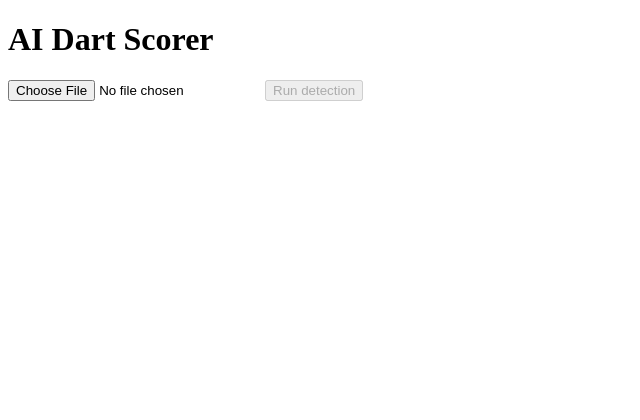
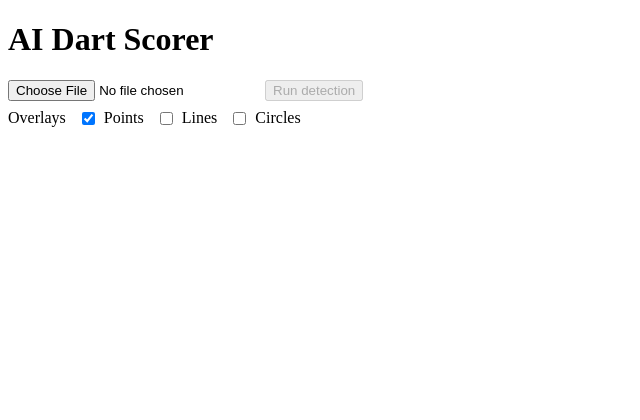
Before and after one commit to Palhera/AI-Dart-Scorer, a FastAPI app: page / in a window 1280 px wide. Shown: the top 420 px of the page, without its empty margins (0-640 px from the left). Run offline with FastAPI, Linux system fonts and the light colour scheme.

Commit message:
feat: add debug

```diff
--- a/app/main.py
+++ b/app/main.py
@@ -45,13 +45,23 @@ async def transform(file: UploadFile = File(...)):
 
 
 @api.post("/keypoints")
-async def keypoints(file: UploadFile = File(...)):
+async def keypoints(
+    file: UploadFile = File(...),
+    points: bool = True,
+    lines: bool = False,
+    circles: bool = False,
+):
     data = await file.read()
     image = cv2.imdecode(np.frombuffer(data, np.uint8), cv2.IMREAD_COLOR)
     if image is None:
         return JSONResponse({"error": "Invalid image"}, status_code=400)
 
-    result = compute_keypoints(image)
+    result = compute_keypoints(
+        image,
+        overlay_points=points,
+        overlay_lines=lines,
+        overlay_circles=circles,
+    )
     overlay = result.get("overlay")
     if overlay is None:
         return JSONResponse({"error": "No overlay generated"}, status_code=500)
--- a/static/style.css
+++ b/static/style.css
@@ -1,17 +1,36 @@
+.preview-row {
+  display: flex;
+  flex-wrap: wrap;
+  gap: 16px;
+  align-items: center;
+  justify-content: center;
+}
+
 .preview-wrap {
   display: flex;
   align-items: center;
   justify-content: center;
   min-height: 320px;
+  flex: 1 1 320px;
 }
 
-.preview-wrap + .preview-wrap {
-  margin-top: 16px;
+.overlay-options {
+  display: flex;
+  flex-wrap: wrap;
+  gap: 12px;
+  align-items: center;
+  margin: 8px 0 16px;
+}
+
+.overlay-options label {
+  display: inline-flex;
+  gap: 6px;
+  align-items: center;
 }
 
 .preview-img {
   display: none;
-  max-width: 640px;
+  max-width: 100%;
   max-height: 480px;
   width: auto;
   height: auto;
--- a/templates/index.html
+++ b/templates/index.html
@@ -10,16 +10,35 @@
 
     <input type="file" id="fileInput" accept="image/*" />
     <button id="runDetection" type="button" disabled>Run detection</button>
-    <div class="preview-wrap">
-      <img id="preview" class="preview-img" alt="Selected image preview" />
+    <div class="overlay-options" role="group" aria-label="Overlay options">
+      <span>Overlays</span>
+      <label>
+        <input type="checkbox" id="overlayPoints" checked />
+        Points
+      </label>
+      <label>
+        <input type="checkbox" id="overlayLines" />
+        Lines
+      </label>
+      <label>
+        <input type="checkbox" id="overlayCircles" />
+        Circles
+      </label>
     </div>
-    <div class="preview-wrap">
-      <img id="overlay" class="preview-img" alt="Keypoint overlay preview" />
+    <div class="preview-row">
+      <div class="preview-wrap">
+        <img id="preview" class="preview-img" alt="Selected image preview" />
+      </div>
+      <div class="preview-wrap">
+        <img id="overlay" class="preview-img" alt="Overlay preview" />
+      </div>
     </div>
-
     <script>
       const fileInput = document.getElementById("fileInput");
       const runDetection = document.getElementById("runDetection");
+      const overlayPoints = document.getElementById("overlayPoints");
+      const overlayLines = document.getElementById("overlayLines");
+      const overlayCircles = document.getElementById("overlayCircles");
       const preview = document.getElementById("preview");
       const overlay = document.getElementById("overlay");
       let previewUrl = null;
@@ -57,17 +76,27 @@
         overlay.removeAttribute("src");
       });
 
-      runDetection.addEventListener("click", () => {
-        if (!selectedFile) {
+      function runDetectionRequest() {
+        if (!selectedFile || runDetection.disabled) {
           return;
         }
         runDetection.disabled = true;
         const formData = new FormData();
         formData.append("file", selectedFile);
-        fetch("/keypoints", { method: "POST", body: formData })
+        const params = new URLSearchParams({
+          points: overlayPoints.checked ? "1" : "0",
+          lines: overlayLines.checked ? "1" : "0",
+          circles: overlayCircles.checked ? "1" : "0",
+        });
+        fetch(`/keypoints?${params.toString()}`, { method: "POST", body: formData })
           .then((response) => response.json())
           .then((data) => {
             if (data.error) {
+              overlay.style.display = "none";
+              overlay.removeAttribute("src");
+              return;
+            }
+            if (!data.overlay) {
               overlay.style.display = "none";
               overlay.removeAttribute("src");
               return;
@@ -82,6 +111,16 @@
           .finally(() => {
             runDetection.disabled = false;
           });
+      }
+
+      runDetection.addEventListener("click", runDetectionRequest);
+      [overlayPoints, overlayLines, overlayCircles].forEach((checkbox) => {
+        checkbox.addEventListener("change", () => {
+          if (!selectedFile) {
+            return;
+          }
+          runDetectionRequest();
+        });
       });
     </script>
   </body>
```
Also changed, not shown: app/vision/keypoint_detection.py (+76 -3 lines).
